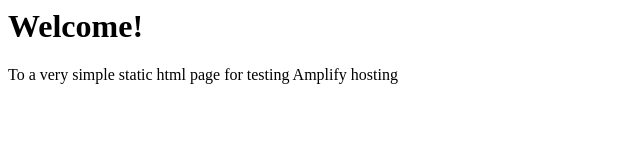
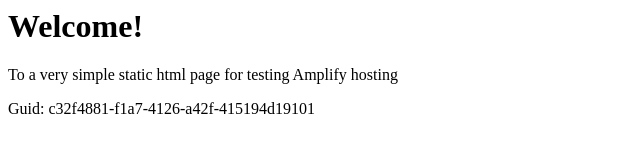
Before and after one commit to aws-aemilia-iad/Github-PR-Commit-Integration-Test-DoNotTouch-GitHubAutoBuildPrPreviewCanaryTest-v1-prod-us-east-1, a website: page src/index.html in a window 1280 px wide. Shown: the whole page, without its empty margins (0-640 px from the left). Drawn offline with Linux system fonts and the light colour scheme.

Commit message:
commit from integ tests

```diff
--- a/src/index.html
+++ b/src/index.html
@@ -1,3 +1,5 @@
+
+
 <html lang="en">
 
 <head>
@@ -10,6 +12,6 @@
 <body>
     <h1>Welcome!</h1>
     <p>To a very simple static html page for testing Amplify hosting</p>
-</body>
+    <p>Guid: c32f4881-f1a7-4126-a42f-415194d19101</p></body>
 
 </html>
```
